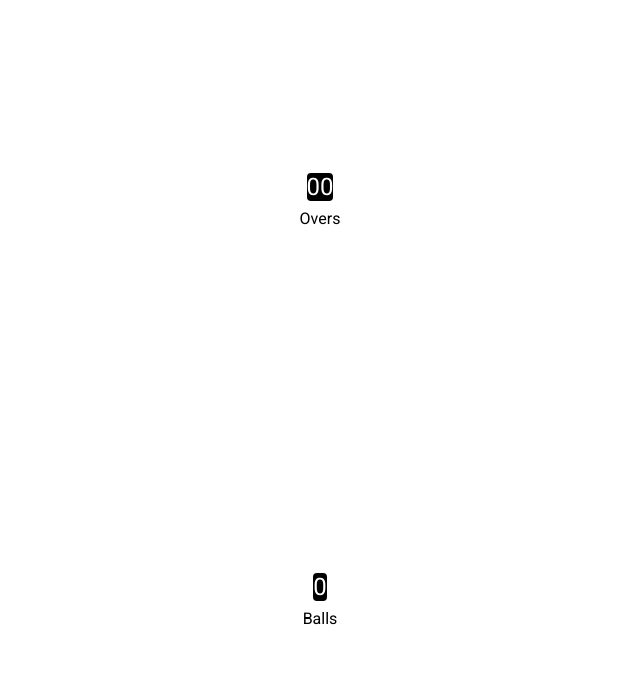
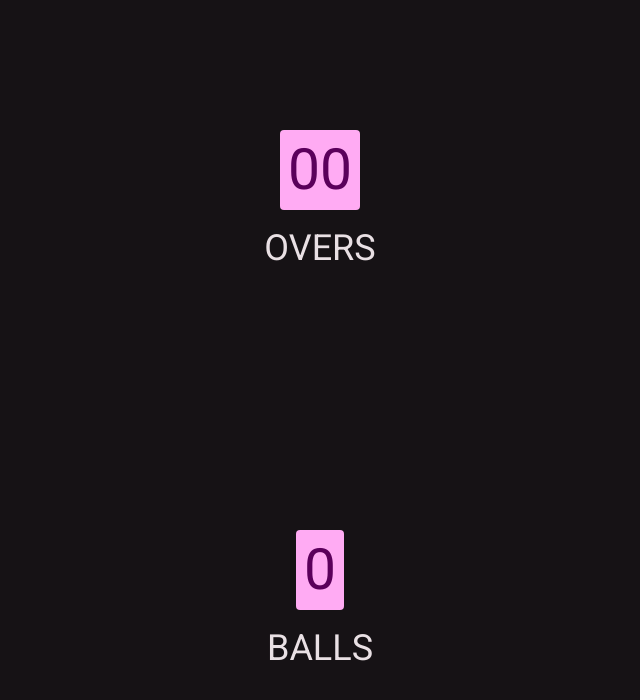
Before and after one commit to HiReception/cricket-counter-app, an Angular app: page / in a window 1280 px wide. Shown: the top 700 px of the page, without its empty margins (320-960 px from the left). Built offline with nearby package versions, Linux system fonts and the light colour scheme.

Commit message:
Style tweaks

```diff
--- a/src/app/scorer-pane/scorer-pane.component.css
+++ b/src/app/scorer-pane/scorer-pane.component.css
@@ -5,6 +5,8 @@
     align-items: stretch;
     height: 100%;
     user-select: none;
+    background: var(--mat-sys-surface);
+    color: var(--mat-sys-on-surface);
 }
 
 .number-panel {
@@ -13,13 +15,19 @@
     flex-direction: column;
     justify-content: center;
     align-items: center;
-    gap: 8px;
+    gap: 16px;
     cursor: pointer;
 }
 
 .number-display {
-    background: black;
-    color: white;
+    background: var(--mat-sys-primary);
+    color: var(--mat-sys-on-primary);
     border-radius: 4px;
-    font-size: 24px;
+    font: var(--mat-sys-display-large);
+    padding: 8px;
 }
+
+.label {
+    font: var(--mat-sys-display-small);
+    text-transform: uppercase;
+}
```
